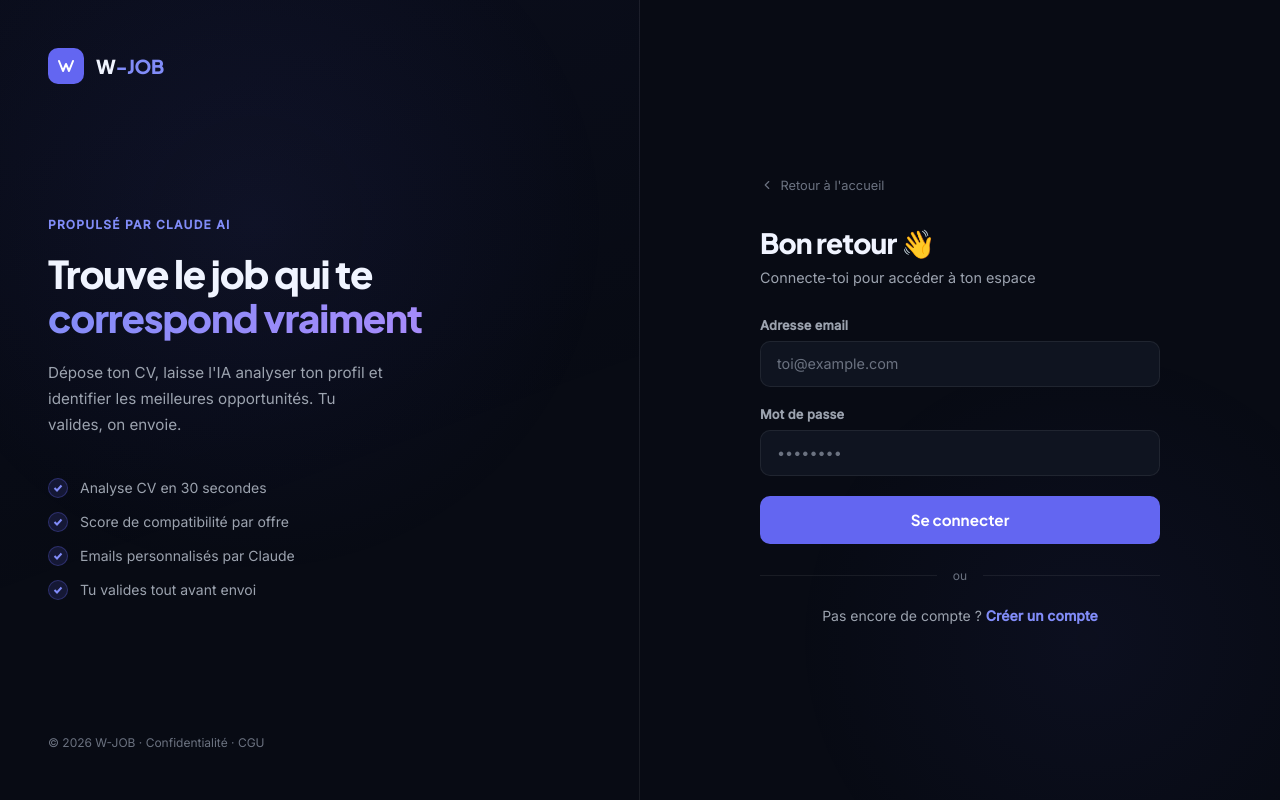
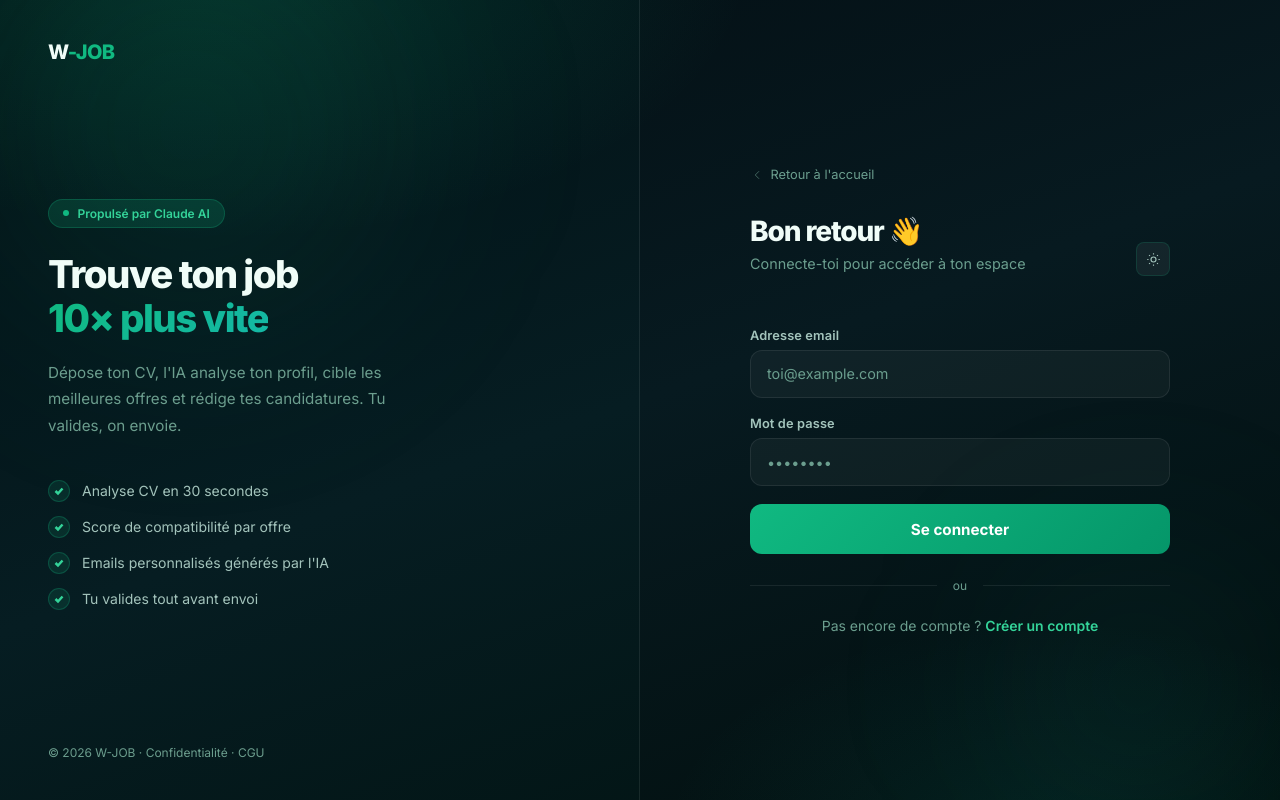
Before and after one commit to Wjobplat/WJOBv3, a website: page public/login.html in a window 1280 px wide. Drawn offline with nearby package versions, Linux system fonts and the light colour scheme.

Commit message:
Login page — emerald design, matches landing page

```diff
--- a/public/login.html
+++ b/public/login.html
@@ -1,327 +1,253 @@
 <!DOCTYPE html>
-<html lang="fr">
+<html lang="fr" data-theme="dark">
 <head>
   <meta charset="UTF-8" />
   <meta name="viewport" content="width=device-width, initial-scale=1.0" />
   <title>W-JOB — Connexion</title>
   <link rel="icon" href="assets/img/favicon.svg" type="image/svg+xml" />
   <link rel="preconnect" href="https://fonts.googleapis.com" />
-  <link rel="preconnect" href="https://fonts.gstatic.com" crossorigin />
-  <link href="https://fonts.googleapis.com/css2?family=Plus+Jakarta+Sans:wght@400;500;600;700;800&family=Inter:wght@400;500&display=swap" rel="stylesheet" />
+  <link href="https://fonts.googleapis.com/css2?family=Inter:wght@300;400;500;600;700;800;900&display=swap" rel="stylesheet" />
   <script src="https://cdn.jsdelivr.net/npm/@supabase/supabase-js@2"></script>
   <script src="assets/js/core/supabase.js"></script>
   <style>
     *, *::before, *::after { box-sizing: border-box; margin: 0; padding: 0; }
 
     :root {
-      --bg: #080B14;
-      --surface: #0F1420;
-      --surface-2: #141B2A;
-      --border: rgba(255,255,255,0.07);
-      --border-focus: rgba(99,102,241,0.5);
-      --indigo: #6366F1;
-      --indigo-light: #818CF8;
-      --indigo-dark: #4F46E5;
-      --emerald: #10B981;
-      --text: #F0F4FF;
-      --text-muted: #6B7280;
-      --text-soft: #9CA3AF;
-      --error: #EF4444;
+      --em: #10b981; --em-l: #34d399; --em-d: #059669;
+      --teal: #14b8a6; --bg: #030d12;
+      --glass: rgba(255,255,255,0.055); --gb: rgba(16,185,129,0.16);
+      --text: #f0fdf8; --muted: #6b9e8e; --dim: #a3c4bc;
+      --surface: rgba(255,255,255,0.04);
+      --border: rgba(255,255,255,0.08);
+      --border-focus: rgba(16,185,129,0.5);
+      --error: #f87171;
     }
 
-    html, body {
-      height: 100%;
-      font-family: 'Inter', sans-serif;
-      background: var(--bg);
-      color: var(--text);
-      overflow: hidden;
+    [data-theme="light"] {
+      --bg: #f0fdf8; --glass: rgba(0,0,0,.04); --gb: rgba(16,185,129,.18);
+      --text: #0f172a; --muted: #4b7a6c; --dim: #2d5c4e;
+      --surface: rgba(0,0,0,0.03);
+      --border: rgba(0,0,0,0.1);
     }
 
-    /* Background ambiance */
-    .bg-glow {
-      position: fixed; inset: 0; pointer-events: none; z-index: 0;
+    html, body { height: 100%; font-family: 'Inter', sans-serif; background: var(--bg); color: var(--text); overflow-x: hidden; }
+
+    /* Background */
+    .mesh {
+      position: fixed; inset: 0; z-index: 0; pointer-events: none;
+      background:
+        radial-gradient(ellipse 70% 60% at 18% -5%, rgba(16,185,129,.18) 0%, transparent 58%),
+        radial-gradient(ellipse 55% 50% at 82% 105%, rgba(20,184,166,.1) 0%, transparent 55%),
+        linear-gradient(160deg, #030d12 0%, #071a20 50%, #020f0e 100%);
     }
-    .bg-glow::before {
-      content: '';
-      position: absolute;
-      top: -20%; left: -10%;
-      width: 60vw; height: 60vw;
-      background: radial-gradient(circle, rgba(99,102,241,0.07) 0%, transparent 65%);
+    [data-theme="light"] .mesh {
+      background:
+        radial-gradient(ellipse 70% 60% at 18% -5%, rgba(16,185,129,.08) 0%, transparent 58%),
+        radial-gradient(ellipse 55% 50% at 82% 105%, rgba(20,184,166,.06) 0%, transparent 55%),
+        linear-gradient(160deg, #f0fdf8 0%, #e5f7f0 50%, #f0fdf8 100%);
     }
-    .bg-glow::after {
-      content: '';
-      position: absolute;
-      bottom: -20%; right: -10%;
-      width: 50vw; height: 50vw;
-      background: radial-gradient(circle, rgba(99,102,241,0.05) 0%, transparent 65%);
+    .orb { position: fixed; border-radius: 50%; filter: blur(90px); pointer-events: none; z-index: 0; }
+    .orb-1 { width: 600px; height: 600px; top: -200px; left: -150px; background: radial-gradient(circle, rgba(16,185,129,.13), transparent 70%); animation: o1 11s ease-in-out infinite; }
+    .orb-2 { width: 400px; height: 400px; bottom: -100px; right: -80px; background: radial-gradient(circle, rgba(20,184,166,.09), transparent 70%); animation: o2 15s ease-in-out infinite; }
+    @keyframes o1 { 0%,100%{transform:translate(0,0)} 50%{transform:translate(40px,30px)} }
+    @keyframes o2 { 0%,100%{transform:translate(0,0)} 50%{transform:translate(-30px,-20px)} }
+
+    /* Layout */
+    .page {
+      position: relative; z-index: 1;
+      min-height: 100vh;
+      display: grid;
+      grid-template-columns: 1fr 1fr;
     }
 
-    /* Grid layout */
-    .page {
-      position: relative; z-index: 1;
-      display: grid;
-      grid-template-columns: 1fr 1fr;
-      min-height: 100vh;
-    }
-
-    /* Left panel — branding */
+    /* Left — Branding */
     .panel-left {
       display: flex;
       flex-direction: column;
-      justify-content: space-between;
-      padding: 3rem;
+      padding: 2.5rem 3rem;
       border-right: 1px solid var(--border);
-      background: linear-gradient(160deg, rgba(99,102,241,0.04) 0%, transparent 60%);
+      background: rgba(16,185,129,0.02);
     }
-    .panel-left .logo {
-      display: flex;
-      align-items: center;
-      gap: 0.75rem;
-      text-decoration: none;
+
+    .logo {
+      display: flex; align-items: center; gap: 0.5rem;
+      text-decoration: none; margin-bottom: auto;
     }
-    .logo-mark {
-      width: 36px; height: 36px;
-      background: var(--indigo);
-      border-radius: 10px;
-      display: flex; align-items: center; justify-content: center;
-      flex-shrink: 0;
+    .logo-text {
+      font-size: 1.25rem; font-weight: 800;
+      letter-spacing: -0.03em; color: var(--text);
     }
-    .logo-mark svg { width: 20px; height: 20px; }
-    .logo-text {
-      font-family: 'Plus Jakarta Sans', sans-serif;
-      font-weight: 800;
-      font-size: 1.2rem;
-      letter-spacing: -0.02em;
-      color: var(--text);
+    .logo-text span { color: var(--em); }
+
+    .brand-content {
+      flex: 1; display: flex; flex-direction: column; justify-content: center;
+      padding: 3rem 0;
     }
-    .logo-text span { color: var(--indigo-light); }
 
-    .panel-left .tagline {
-      flex: 1;
-      display: flex;
-      flex-direction: column;
-      justify-content: center;
-      padding: 2rem 0;
+    .brand-badge {
+      display: inline-flex; align-items: center; gap: 0.5rem;
+      padding: 0.35rem 0.9rem;
+      background: var(--gb); border: 1px solid rgba(16,185,129,0.25);
+      border-radius: 999px; width: fit-content;
+      font-size: 0.75rem; font-weight: 600; color: var(--em-l);
+      margin-bottom: 1.5rem;
     }
-    .tagline-label {
-      font-size: 0.75rem;
-      font-weight: 600;
-      letter-spacing: 0.1em;
-      text-transform: uppercase;
-      color: var(--indigo-light);
+    .brand-badge::before { content: ''; width: 6px; height: 6px; border-radius: 50%; background: var(--em); display: block; }
+
+    .brand-content h2 {
+      font-size: clamp(1.8rem, 3vw, 2.6rem);
+      font-weight: 800; line-height: 1.15;
+      letter-spacing: -0.04em;
       margin-bottom: 1.25rem;
     }
-    .tagline h2 {
-      font-family: 'Plus Jakarta Sans', sans-serif;
-      font-size: clamp(1.75rem, 3vw, 2.5rem);
-      font-weight: 800;
-      line-height: 1.15;
-      letter-spacing: -0.03em;
-      margin-bottom: 1.25rem;
+    .brand-content h2 .highlight {
+      background: linear-gradient(135deg, var(--em), var(--teal));
+      -webkit-background-clip: text; -webkit-text-fill-color: transparent; background-clip: text;
     }
-    .tagline h2 .accent {
-      background: linear-gradient(135deg, var(--indigo-light), #A78BFA);
-      -webkit-background-clip: text;
-      -webkit-text-fill-color: transparent;
-      background-clip: text;
-    }
-    .tagline p {
-      color: var(--text-soft);
-      font-size: 0.95rem;
-      line-height: 1.7;
-      max-width: 340px;
+    .brand-content p {
+      color: var(--muted); font-size: 0.95rem; line-height: 1.75;
+      max-width: 360px; margin-bottom: 2.5rem;
     }
 
-    .features-list {
-      display: flex;
-      flex-direction: column;
-      gap: 0.875rem;
-      margin-top: 2.5rem;
+    .feature-list { display: flex; flex-direction: column; gap: 0.875rem; }
+    .feature-item {
+      display: flex; align-items: center; gap: 0.75rem;
+      font-size: 0.875rem; color: var(--dim);
     }
-    .feature-item {
-      display: flex;
-      align-items: center;
-      gap: 0.75rem;
-      font-size: 0.875rem;
-      color: var(--text-soft);
+    .feature-check {
+      width: 22px; height: 22px; border-radius: 50%; flex-shrink: 0;
+      background: rgba(16,185,129,0.12); border: 1px solid rgba(16,185,129,0.25);
+      display: flex; align-items: center; justify-content: center;
     }
-    .feature-item .check {
-      width: 20px; height: 20px; border-radius: 50%;
-      background: rgba(99,102,241,0.15);
-      border: 1px solid rgba(99,102,241,0.3);
+    .feature-check svg { width: 10px; height: 10px; stroke: var(--em-l); stroke-width: 2.5; }
+
+    .panel-left footer {
+      font-size: 0.75rem; color: var(--muted);
+    }
+    .panel-left footer a { color: var(--muted); text-decoration: none; }
+    .panel-left footer a:hover { color: var(--em); }
+
+    /* Right — Form */
+    .panel-right {
       display: flex; align-items: center; justify-content: center;
-      flex-shrink: 0;
-    }
-    .feature-item .check svg { width: 10px; height: 10px; color: var(--indigo-light); }
-
-    .panel-left .footer-note {
-      color: var(--text-muted);
-      font-size: 0.75rem;
-      line-height: 1.6;
-    }
-
-    /* Right panel — form */
-    .panel-right {
-      display: flex;
-      align-items: center;
-      justify-content: center;
-      padding: 3rem 2rem;
-      overflow-y: auto;
+      padding: 2.5rem 2rem; overflow-y: auto;
     }
 
     .auth-box {
-      width: 100%;
-      max-width: 400px;
-      animation: fadeUp 0.5s ease forwards;
+      width: 100%; max-width: 420px;
+      animation: fadeUp 0.45s ease forwards;
     }
     @keyframes fadeUp {
-      from { opacity: 0; transform: translateY(16px); }
-      to { opacity: 1; transform: translateY(0); }
+      from { opacity: 0; transform: translateY(14px); }
+      to   { opacity: 1; transform: translateY(0); }
     }
 
-    .auth-header {
-      margin-bottom: 2rem;
+    .back-link {
+      display: inline-flex; align-items: center; gap: 0.4rem;
+      color: var(--muted); font-size: 0.8rem;
+      text-decoration: none; margin-bottom: 2rem;
+      transition: color 0.2s;
     }
-    .auth-header h1 {
-      font-family: 'Plus Jakarta Sans', sans-serif;
-      font-size: 1.75rem;
-      font-weight: 800;
-      letter-spacing: -0.03em;
-      margin-bottom: 0.5rem;
+    .back-link:hover { color: var(--em); }
+    .back-link svg { stroke: currentColor; }
+
+    .auth-title {
+      font-size: 1.75rem; font-weight: 800;
+      letter-spacing: -0.04em; margin-bottom: 0.4rem;
     }
-    .auth-header p {
-      color: var(--text-soft);
-      font-size: 0.9rem;
+    .auth-subtitle {
+      color: var(--muted); font-size: 0.9rem; margin-bottom: 2rem;
     }
 
-    .form-group {
-      margin-bottom: 1.25rem;
-    }
+    .form-group { margin-bottom: 1.125rem; }
     .form-label {
-      display: block;
-      font-size: 0.8rem;
-      font-weight: 600;
-      color: var(--text-soft);
-      margin-bottom: 0.5rem;
-      letter-spacing: 0.01em;
+      display: block; font-size: 0.8rem; font-weight: 600;
+      color: var(--dim); margin-bottom: 0.45rem; letter-spacing: 0.01em;
     }
     .form-input {
-      width: 100%;
-      height: 46px;
-      padding: 0 1rem;
+      width: 100%; height: 48px; padding: 0 1rem;
       background: var(--surface);
       border: 1px solid var(--border);
-      border-radius: 10px;
-      color: var(--text);
-      font-family: inherit;
-      font-size: 0.9rem;
+      border-radius: 12px; color: var(--text);
+      font-family: inherit; font-size: 0.9rem;
       transition: border-color 0.2s, box-shadow 0.2s;
       outline: none;
     }
-    .form-input::placeholder { color: var(--text-muted); }
+    .form-input::placeholder { color: var(--muted); }
     .form-input:focus {
       border-color: var(--border-focus);
-      box-shadow: 0 0 0 3px rgba(99,102,241,0.1);
+      box-shadow: 0 0 0 3px rgba(16,185,129,0.1);
     }
+    [data-theme="light"] .form-input { background: rgba(255,255,255,0.8); }
 
     .btn-submit {
-      width: 100%;
-      height: 48px;
-      border-radius: 10px;
-      border: none;
-      background: var(--indigo);
-      color: #fff;
-      font-family: 'Plus Jakarta Sans', sans-serif;
-      font-size: 0.95rem;
-      font-weight: 700;
-      cursor: pointer;
-      transition: all 0.2s;
-      margin-top: 0.5rem;
-      display: flex;
-      align-items: center;
-      justify-content: center;
-      gap: 0.5rem;
+      width: 100%; height: 50px; margin-top: 0.5rem;
+      border-radius: 12px; border: none;
+      background: linear-gradient(135deg, var(--em), var(--em-d));
+      color: #fff; font-family: inherit;
+      font-size: 0.95rem; font-weight: 700;
+      cursor: pointer; transition: all 0.2s;
+      display: flex; align-items: center; justify-content: center; gap: 0.5rem;
     }
     .btn-submit:hover:not(:disabled) {
-      background: var(--indigo-light);
+      background: linear-gradient(135deg, var(--em-l), var(--em));
       transform: translateY(-1px);
-      box-shadow: 0 4px 20px rgba(99,102,241,0.35);
+      box-shadow: 0 6px 24px rgba(16,185,129,0.3);
     }
-    .btn-submit:disabled {
-      opacity: 0.6;
-      cursor: not-allowed;
-    }
+    .btn-submit:disabled { opacity: 0.55; cursor: not-allowed; }
 
     .divider {
-      display: flex;
-      align-items: center;
-      gap: 1rem;
-      margin: 1.5rem 0;
-      color: var(--text-muted);
-      font-size: 0.75rem;
+      display: flex; align-items: center; gap: 1rem;
+      margin: 1.5rem 0; color: var(--muted); font-size: 0.75rem;
     }
     .divider::before, .divider::after {
-      content: '';
-      flex: 1;
-      height: 1px;
-      background: var(--border);
+      content: ''; flex: 1; height: 1px; background: var(--border);
     }
 
     .toggle-link {
-      text-align: center;
-      font-size: 0.875rem;
-      color: var(--text-soft);
+      text-align: center; font-size: 0.875rem; color: var(--muted);
     }
     .toggle-link a {
-      color: var(--indigo-light);
-      text-decoration: none;
-      font-weight: 600;
-      cursor: pointer;
+      color: var(--em-l); text-decoration: none;
+      font-weight: 600; cursor: pointer;
     }
     .toggle-link a:hover { text-decoration: underline; }
 
-    .back-link {
-      display: inline-flex;
-      align-items: center;
-      gap: 0.4rem;
-      color: var(--text-muted);
-      font-size: 0.8rem;
-      text-decoration: none;
-      margin-bottom: 2rem;
-      transition: color 0.2s;
-    }
-    .back-link:hover { color: var(--text); }
+    /* Error */
+    .field-error { font-size: 0.78rem; color: var(--error); margin-top: 0.35rem; display: none; }
 
     /* Toast */
     #toast-container {
-      position: fixed;
-      bottom: 1.5rem;
-      right: 1.5rem;
-      z-index: 9999;
-      display: flex;
-      flex-direction: column;
-      gap: 0.5rem;
+      position: fixed; bottom: 1.5rem; right: 1.5rem;
+      z-index: 9999; display: flex; flex-direction: column; gap: 0.5rem;
     }
     .toast {
-      padding: 0.75rem 1rem;
-      border-radius: 10px;
-      background: var(--surface-2);
+      padding: 0.75rem 1rem; border-radius: 12px;
+      background: rgba(7,26,32,0.95); backdrop-filter: blur(12px);
       border: 1px solid var(--border);
-      font-size: 0.875rem;
-      display: flex;
-      align-items: center;
-      gap: 0.6rem;
-      transform: translateX(120%);
-      transition: transform 0.3s ease;
-      max-width: 320px;
+      font-size: 0.875rem; display: flex; align-items: center; gap: 0.6rem;
+      transform: translateX(120%); transition: transform 0.3s ease; max-width: 320px;
     }
     .toast.show { transform: translateX(0); }
-    .toast-success { border-color: rgba(16,185,129,0.3); }
-    .toast-error { border-color: rgba(239,68,68,0.3); color: #FCA5A5; }
+    .toast-success { border-color: rgba(16,185,129,0.35); }
+    .toast-error { border-color: rgba(248,113,113,0.35); color: #fca5a5; }
+
+    /* Theme btn */
+    .theme-btn {
+      width: 34px; height: 34px; border-radius: 8px;
+      background: var(--glass); border: 1px solid var(--gb);
+      display: flex; align-items: center; justify-content: center;
+      cursor: pointer; color: var(--dim); transition: all .2s;
+    }
+    .theme-btn svg { width: 15px; height: 15px; stroke-width: 1.8; }
+    .theme-btn:hover { color: var(--em-l); border-color: rgba(16,185,129,.4); }
+    .icon-sun { display: block; }
+    .icon-moon { display: none; }
+    [data-theme="light"] .icon-sun { display: none; }
+    [data-theme="light"] .icon-moon { display: block; }
 
     /* Responsive */
     @media (max-width: 768px) {
-      html, body { overflow: auto; }
       .page { grid-template-columns: 1fr; }
       .panel-left { display: none; }
       .panel-right { min-height: 100vh; }
@@ -330,63 +256,52 @@
 </head>
 <body>
 
-<div class="bg-glow"></div>
+<div class="mesh"></div>
+<div class="orb orb-1"></div>
+<div class="orb orb-2"></div>
 
 <div class="page">
 
   <!-- LEFT — Branding -->
   <div class="panel-left">
     <a href="welcome.html" class="logo">
-      <div class="logo-mark">
-        <svg viewBox="0 0 20 20" fill="none" xmlns="http://www.w3.org/2000/svg">
-          <path d="M3 5L7 15L10 8L13 15L17 5" stroke="white" stroke-width="2" stroke-linecap="round" stroke-linejoin="round"/>
-        </svg>
-      </div>
       <span class="logo-text">W<span>-JOB</span></span>
     </a>
 
-    <div class="tagline">
-      <div class="tagline-label">Propulsé par Claude AI</div>
-      <h2>Trouve le job qui te<br /><span class="accent">correspond vraiment</span></h2>
-      <p>Dépose ton CV, laisse l'IA analyser ton profil et identifier les meilleures opportunités. Tu valides, on envoie.</p>
+    <div class="brand-content">
+      <div class="brand-badge">Propulsé par Claude AI</div>
+      <h2>Trouve ton job<br /><span class="highlight">10× plus vite</span></h2>
+      <p>Dépose ton CV, l'IA analyse ton profil, cible les meilleures offres et rédige tes candidatures. Tu valides, on envoie.</p>
 
-      <div class="features-list">
+      <div class="feature-list">
         <div class="feature-item">
-          <div class="check">
-            <svg viewBox="0 0 10 10" fill="none" stroke="currentColor" stroke-width="2">
-              <polyline points="1.5,5 4,7.5 8.5,2.5"/>
-            </svg>
+          <div class="feature-check">
+            <svg viewBox="0 0 10 10" fill="none"><polyline points="1.5,5 4,7.5 8.5,2.5"/></svg>
           </div>
           Analyse CV en 30 secondes
         </div>
         <div class="feature-item">
-          <div class="check">
-            <svg viewBox="0 0 10 10" fill="none" stroke="currentColor" stroke-width="2">
-              <polyline points="1.5,5 4,7.5 8.5,2.5"/>
-            </svg>
+          <div class="feature-check">
+            <svg viewBox="0 0 10 10" fill="none"><polyline points="1.5,5 4,7.5 8.5,2.5"/></svg>
           </div>
           Score de compatibilité par offre
         </div>
         <div class="feature-item">
-          <div class="check">
-            <svg viewBox="0 0 10 10" fill="none" stroke="currentColor" stroke-width="2">
-              <polyline points="1.5,5 4,7.5 8.5,2.5"/>
-            </svg>
+          <div class="feature-check">
+            <svg viewBox="0 0 10 10" fill="none"><polyline points="1.5,5 4,7.5 8.5,2.5"/></svg>
           </div>
-          Emails personnalisés par Claude
+          Emails personnalisés générés par l'IA
         </div>
         <div class="feature-item">
-          <div class="check">
-            <svg viewBox="0 0 10 10" fill="none" stroke="currentColor" stroke-width="2">
-              <polyline points="1.5,5 4,7.5 8.5,2.5"/>
-            </svg>
+          <div class="feature-check">
+            <svg viewBox="0 0 10 10" fill="none"><polyline points="1.5,5 4,7.5 8.5,2.5"/></svg>
           </div>
           Tu valides tout avant envoi
         </div>
       </div>
     </div>
 
-    <p class="footer-note">© 2026 W-JOB · <a href="privacy.html" style="color:inherit;text-decoration:none;">Confidentialité</a> · <a href="terms.html" style="color:inherit;text-decoration:none;">CGU</a></p>
+    <footer>© 2026 W-JOB · <a href="privacy.html">Confidentialité</a> · <a href="terms.html">CGU</a></footer>
   </div>
 
   <!-- RIGHT — Form -->
@@ -394,15 +309,19 @@
     <div class="auth-box">
 
       <a href="welcome.html" class="back-link">
-        <svg width="14" height="14" viewBox="0 0 24 24" fill="none" stroke="currentColor" stroke-width="2" stroke-linecap="round" stroke-linejoin="round">
-          <polyline points="15 18 9 12 15 6"/>
-        </svg>
+        <svg width="14" height="14" viewBox="0 0 24 24" fill="none" stroke-linecap="round" stroke-linejoin="round"><polyline points="15 18 9 12 15 6"/></svg>
         Retour à l'accueil
       </a>
 
-      <div class="auth-header">
-        <h1 id="auth-title">Bon retour 👋</h1>
-        <p id="auth-subtitle">Connecte-toi pour accéder à ton espace</p>
+      <div style="display:flex;align-items:center;justify-content:space-between;margin-bottom:1.5rem;">
+        <div>
+          <h1 class="auth-title" id="auth-title">Bon retour 👋</h1>
+          <p class="auth-subtitle" id="auth-subtitle">Connecte-toi pour accéder à ton espace</p>
+        </div>
+        <button class="theme-btn" onclick="toggleTheme()" aria-label="Changer le thème">
+          <svg class="icon-sun" viewBox="0 0 24 24" fill="none" stroke="currentColor"><circle cx="12" cy="12" r="4"/><path d="M12 2v2M12 20v2M4.93 4.93l1.41 1.41M17.66 17.66l1.41 1.41M2 12h2M20 12h2M4.93 19.07l1.41-1.41M17.66 6.34l1.41-1.41"/></svg>
+          <svg class="icon-moon" viewBox="0 0 24 24" fill="none" stroke="currentColor"><path d="M21 12.79A9 9 0 1111.21 3 7 7 0 0021 12.79z"/></svg>
+        </button>
       </div>
 
       <form id="auth-form">
@@ -425,9 +344,9 @@
 
       <div class="divider">ou</div>
 
-      <p class="toggle-link" id="toggle-text">
-        Pas encore de compte ?
-        <a id="toggle-btn">Créer un compte</a>
+      <p class="toggle-link">
+        <span id="toggle-text">Pas encore de compte ?</span>
+        <a id="toggle-btn"> Créer un compte</a>
       </p>
 
     </div>
@@ -437,23 +356,21 @@
 
 <div id="toast-container"></div>
 
-<script src="api.js"></script>
+<script src="assets/js/core/api.js"></script>
 <script>
   let isLogin = true;
 
   function setMode(login) {
     isLogin = login;
-    document.getElementById('auth-title').textContent = login ? 'Bon retour 👋' : 'Créer un compte';
+    document.getElementById('auth-title').textContent  = login ? 'Bon retour 👋' : 'Créer un compte';
     document.getElementById('auth-subtitle').textContent = login
       ? 'Connecte-toi pour accéder à ton espace'
       : 'Rejoins W-JOB, c\'est gratuit';
-    document.getElementById('btn-text').textContent = login ? 'Se connecter' : 'Créer mon compte';
+    document.getElementById('btn-text').textContent    = login ? 'Se connecter' : 'Créer mon compte';
     document.getElementById('name-group').style.display = login ? 'none' : 'block';
     document.getElementById('name').required = !login;
-    document.getElementById('toggle-text').innerHTML = login
-      ? 'Pas encore de compte ? <a id="toggle-btn">Créer un compte</a>'
-      : 'Déjà un compte ? <a id="toggle-btn">Se connecter</a>';
-    document.getElementById('toggle-btn').addEventListener('click', () => setMode(!isLogin));
+    document.getElementById('toggle-text').textContent = login ? 'Pas encore de compte ?' : 'Déjà un compte ?';
+    document.getElementById('toggle-btn').textContent  = login ? ' Créer un compte' : ' Se connecter';
     document.getElementById('password').setAttribute('autocomplete', login ? 'current-password' : 'new-password');
   }
 
@@ -461,11 +378,11 @@
 
   document.getElementById('auth-form').addEventListener('submit', async (e) => {
     e.preventDefault();
-    const email = document.getElementById('email').value.trim();
+    const email    = document.getElementById('email').value.trim();
     const password = document.getElementById('password').value;
-    const name = document.getElementById('name').value.trim();
-    const btn = document.getElementById('submit-btn');
-    const btnText = document.getElementById('btn-text');
+    const name     = document.getElementById('name').value.trim();
+    const btn      = document.getElementById('submit-btn');
+    const btnText  = document.getElementById('btn-text');
 
     btn.disabled = true;
     btnText.textContent = 'Chargement…';
@@ -488,9 +405,26 @@
     }
   });
 
-  // Check action param for signup redirect
   const action = new URLSearchParams(window.location.search).get('action');
   if (action === 'signup') setMode(false);
+
+  function toggleTheme() {
+    const html = document.documentElement;
+    html.setAttribute('data-theme', html.getAttribute('data-theme') === 'dark' ? 'light' : 'dark');
+  }
+
+  function showToast(msg, type = 'success') {
+    const c = document.getElementById('toast-container');
+    const t = document.createElement('div');
+    t.className = `toast toast-${type}`;
+    t.textContent = msg;
+    c.appendChild(t);
+    requestAnimationFrame(() => { requestAnimationFrame(() => t.classList.add('show')); });
+    setTimeout(() => {
+      t.classList.remove('show');
+      setTimeout(() => t.remove(), 300);
+    }, 3500);
+  }
 </script>
 </body>
 </html>
```
